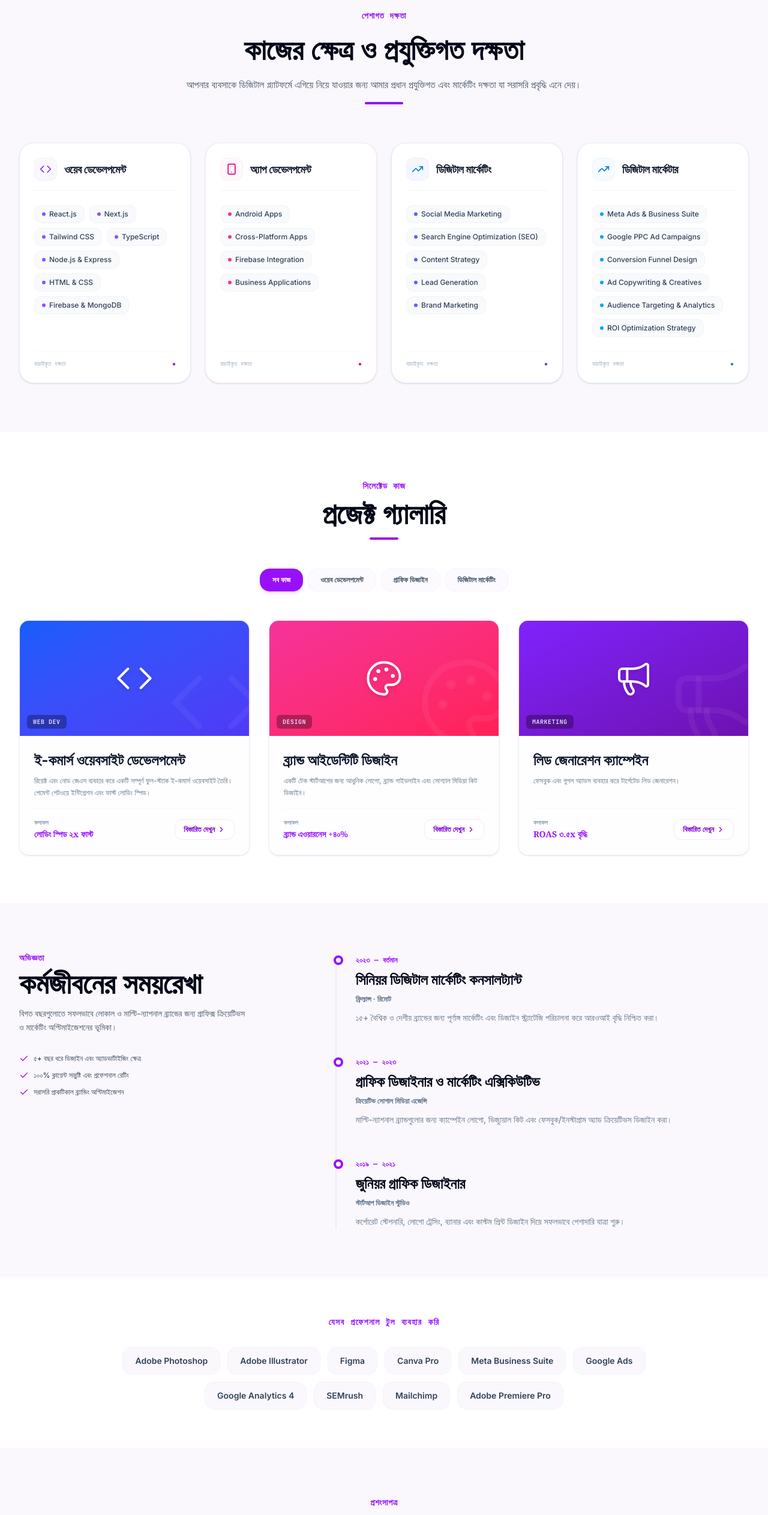
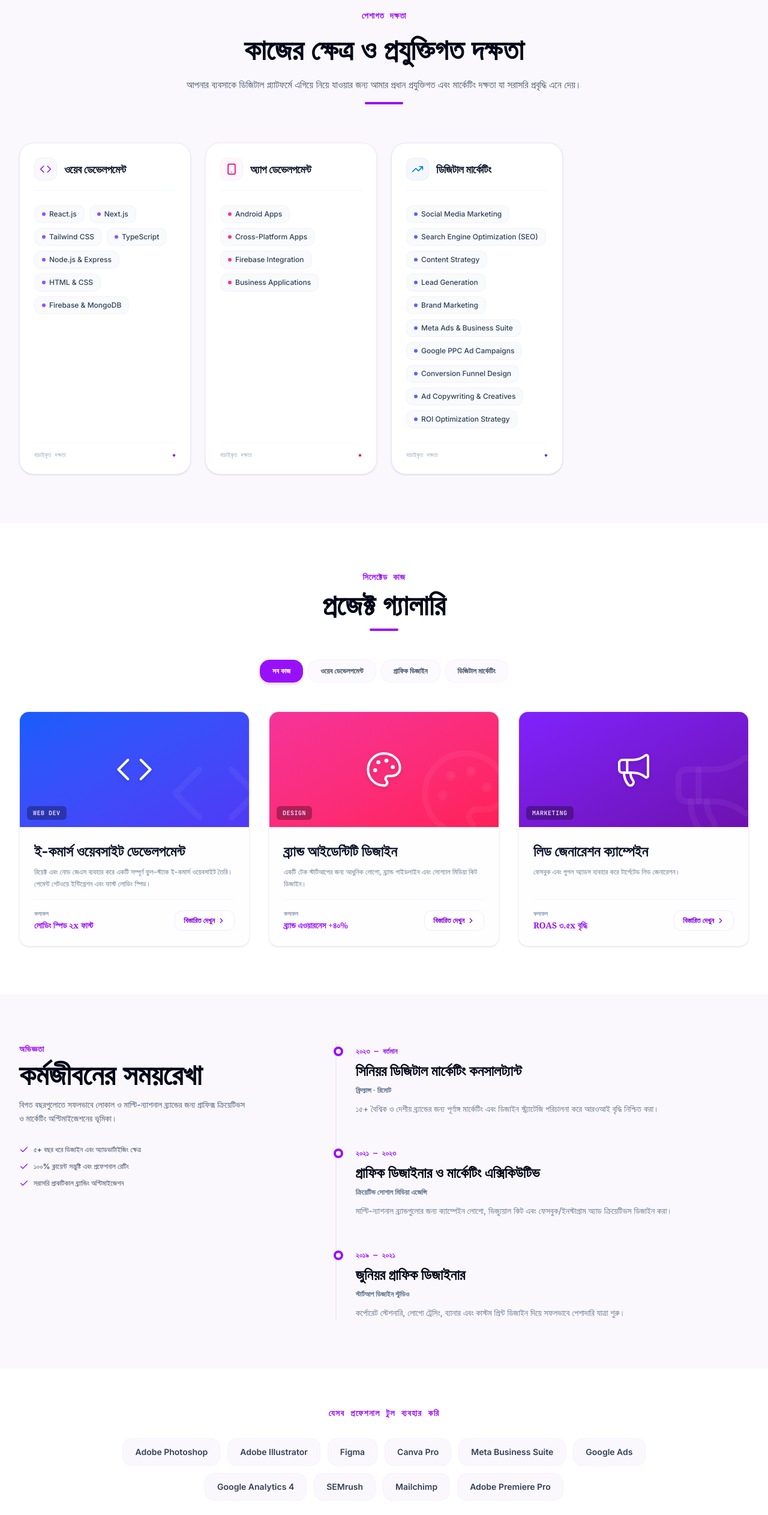
Before and after one commit to sazuakhaneicom-rgb/sazu_portfolio.web.app, a React (Vite) app: page / in a window 1280 px wide. Shown: the part 2914-5440 px from the top of the page at 60% size. Built offline with nearby package versions, Linux system fonts and the light colour scheme; a web font is replaced by a local one.

Commit message:
Fix bugs

```diff
--- a/src/App.tsx
+++ b/src/App.tsx
@@ -1350,15 +1350,15 @@ export default function App() {
         {/* ===================== TOOLS USED SECTION ===================== */}
         <section className="py-16 bg-white dark:bg-[#090514] border-b border-purple-50 dark:border-purple-950/40 transition-colors">
           <div className="max-w-7xl mx-auto px-4 sm:px-6 lg:px-8 text-center">
-            <motion.h2
+            <motion.div
               initial={{ opacity: 0, y: 15 }}
               whileInView={{ opacity: 1, y: 0 }}
               viewport={{ once: true }}
               transition={{ duration: 0.5 }}
               className="font-mono text-sm font-bold tracking-widest text-purple-600 dark:text-purple-400 uppercase mb-8"
             >
-              {lang === 'bn' ? 'যেসব প্রফেশনাল টুল ব্যবহার করি' : 'Platforms We Master'}
-            </motion.h2>
+              {lang === 'bn' ? 'যেসব প্রফেশনাল টুল ব্যবহার করি' : 'Tools I Master'}
+            </motion.div>
 
             <div className="flex flex-wrap justify-center gap-3 max-w-4xl mx-auto">
               {toolsList.map((tool, idx) => (
--- a/src/data.ts
+++ b/src/data.ts
@@ -419,21 +419,11 @@ export const skillsCategoriesData: SkillCategoryData[] = [
       { name: "Search Engine Optimization (SEO)", level: 88 },
       { name: "Content Strategy", level: 90 },
       { name: "Lead Generation", level: 86 },
-      { name: "Brand Marketing", level: 92 }
-    ]
-  },
-  {
-    id: "digital-marketer",
-    titleEn: "Digital Marketer",
-    titleBn: "ডিজিটাল মার্কেটার",
-    iconType: "marketing",
-    colorTheme: "sky",
-    skills: [
+      { name: "Brand Marketing", level: 92 },
       { name: "Meta Ads & Business Suite", level: 95 },
       { name: "Google PPC Ad Campaigns", level: 90 },
       { name: "Conversion Funnel Design", level: 92 },
       { name: "Ad Copywriting & Creatives", level: 88 },
-      { name: "Audience Targeting & Analytics", level: 94 },
       { name: "ROI Optimization Strategy", level: 95 }
     ]
   }
```
